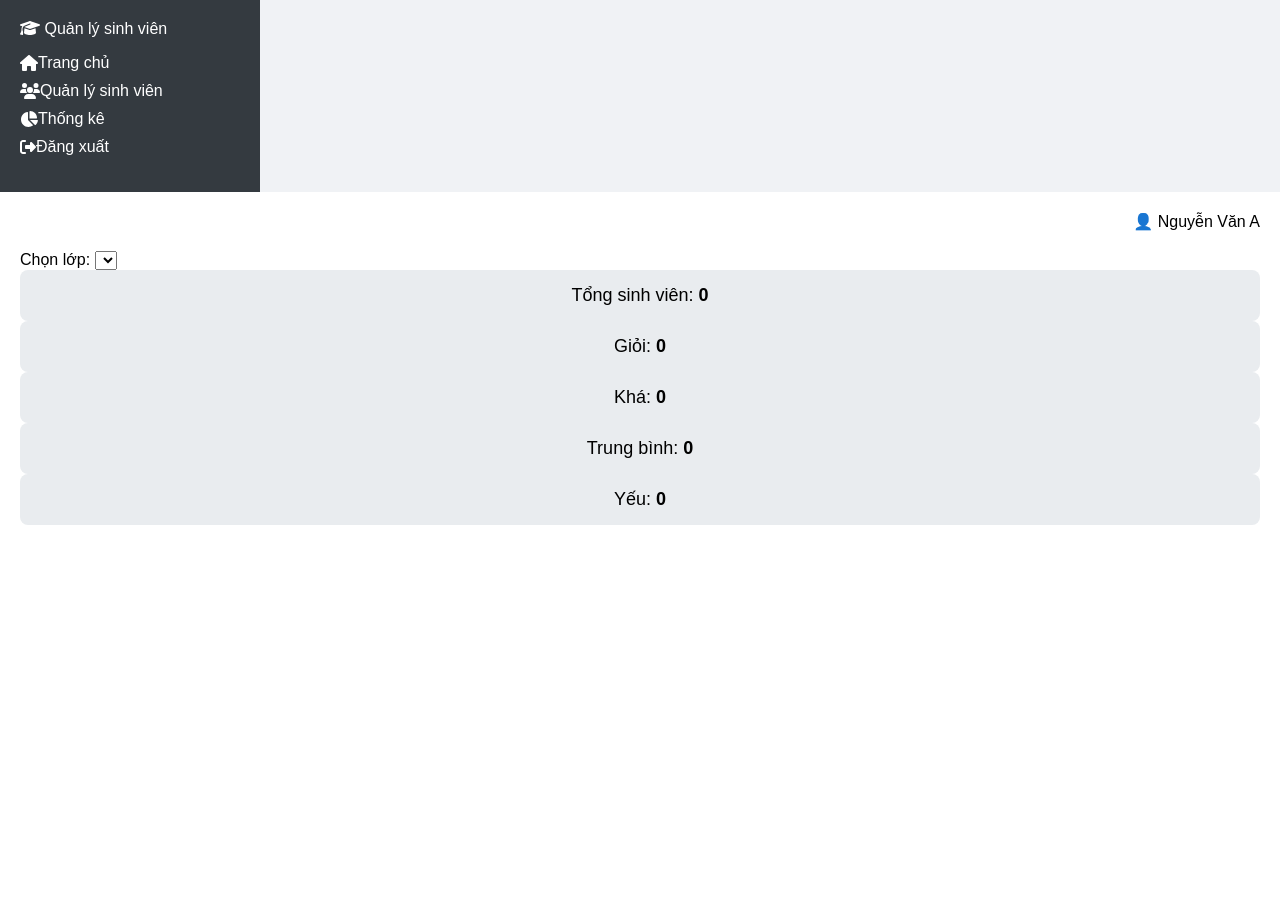
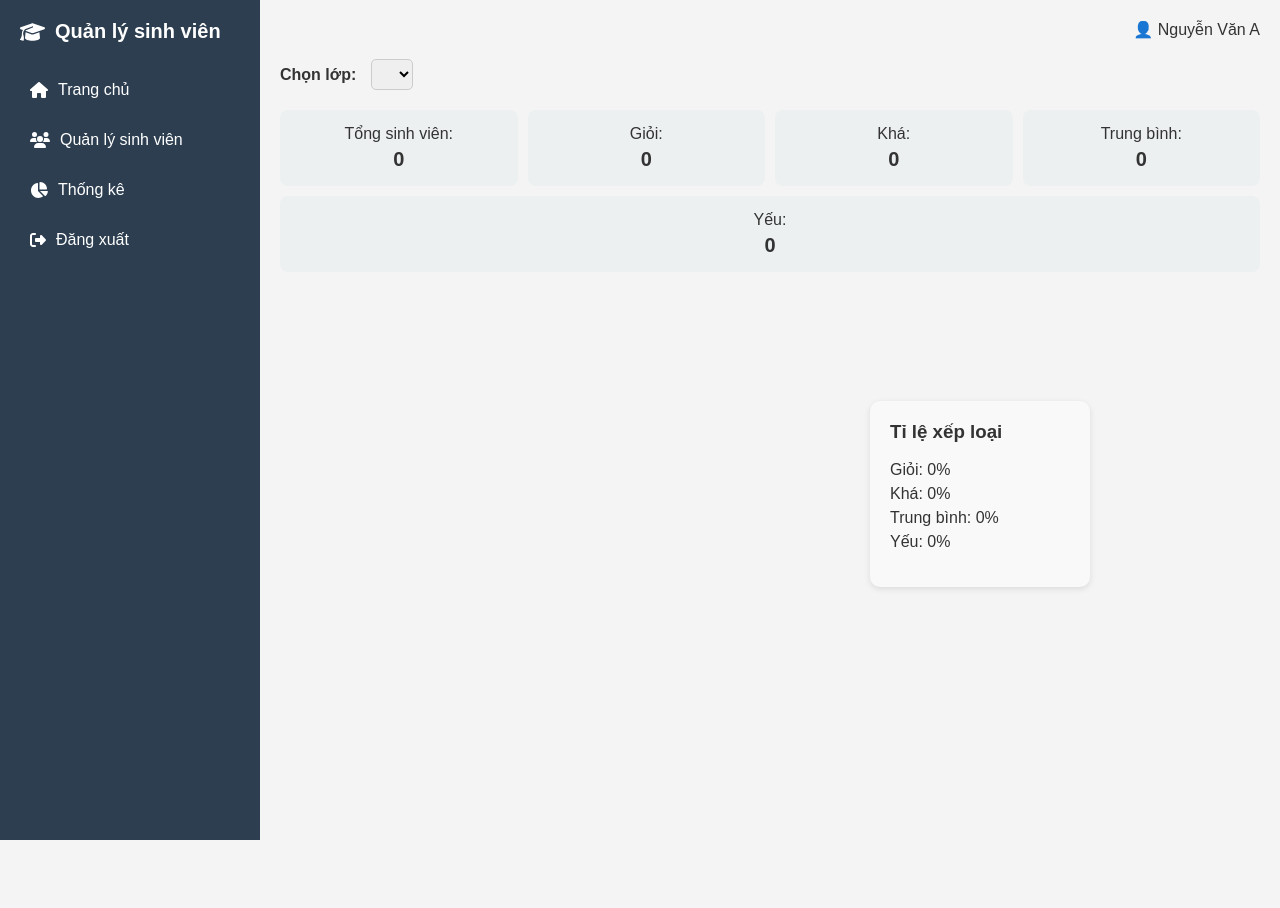
Before and after one commit to Rumnn/BTL-KTPM, a plain HTML site: page Frontend/html/thongke.html in a window 1280 px wide. Shown: the top 908 px of the page. After the commit the page ends 840 px from the top, so only its background shows below. Drawn offline with nearby package versions, Linux system fonts and the light colour scheme.

Commit message:
Update thongke.css

```diff
--- a/Frontend/css/thongke.css
+++ b/Frontend/css/thongke.css
@@ -1,98 +1,148 @@
+/* thongke.css - sidebar giống mẫu ảnh */
+
 body {
+  font-family: Arial, sans-serif;
   margin: 0;
-  font-family: Arial, sans-serif;
-  background-color: #f0f2f5;
+  padding: 0;
+  background-color: #f4f4f4;
+  color: #333;
 }
 
-.dashboard-container {
+.container {
   display: flex;
-  height: 100vh;
+  min-height: 100vh;
 }
 
 .sidebar {
+  background: #2c3e50;
+  color: #fff;
+  padding: 20px;
   width: 220px;
-  background-color: #343a40;
-  color: white;
-  padding: 20px;
+  min-height: 100vh;
 }
 
-.sidebar h2 {
+.sidebar-title {
+  display: flex;
+  align-items: center;
+  gap: 10px;
   font-size: 20px;
-  margin-bottom: 20px;
+  font-weight: bold;
+  margin-bottom: 30px;
 }
 
 .sidebar ul {
   list-style: none;
   padding: 0;
+  margin: 0;
 }
 
-.sidebar li {
-  margin: 10px 0;
+.sidebar ul li {
+  margin-bottom: 16px;
 }
 
-.sidebar a {
+.sidebar ul li a {
   color: white;
   text-decoration: none;
-  font-size: 16px;
   display: flex;
   align-items: center;
+  gap: 10px;
+  font-size: 16px;
+  padding: 8px 10px;
+  border-radius: 6px;
+  transition: background 0.2s;
 }
 
-.sidebar a i {
+.sidebar ul li a:hover {
+  background-color: #34495e;
+}
+
+.main-content {
+  flex: 1;
+  padding: 20px;
+}
+
+.user-info {
+  text-align: right;
+  font-size: 16px;
+  margin-bottom: 20px;
+}
+
+.class-filter {
+  margin-bottom: 20px;
+}
+
+.class-filter label {
+  font-weight: bold;
   margin-right: 10px;
 }
 
-.sidebar a:hover {
-  color: #17a2b8;
+.class-filter select {
+  padding: 5px 10px;
+  font-size: 16px;
+  border: 1px solid #ccc;
+  border-radius: 5px;
 }
 
-.main-content {
-  flex-grow: 1;
-  padding: 20px;
-  overflow-y: auto;
-  background-color: #fff;
-}
-
-.header {
+.stats-row {
   display: flex;
-  justify-content: flex-end;
-  align-items: center;
-  margin-bottom: 20px;
-  font-size: 16px;
-}
-
-.stats {
-  display: flex;
-  gap: 20px;
+  flex-wrap: wrap;
+  gap: 10px;
   margin-bottom: 30px;
 }
 
 .stat-box {
-  flex: 1;
-  background-color: #e9ecef;
+  background-color: #ecf0f1;
   padding: 15px;
   border-radius: 8px;
   text-align: center;
-  font-size: 18px;
+  font-size: 16px;
+  flex: 1;
+  min-width: 160px;
 }
 
-.chart-percent-wrapper {
+.stat-box strong {
+  display: block;
+  font-size: 20px;
+  margin-top: 5px;
+}
+
+.chart-section {
   display: flex;
-  gap: 30px;
   justify-content: center;
   align-items: center;
-  margin-top: 30px;
+  gap: 40px;
+  flex-wrap: wrap;
 }
 
-canvas#scoreChart {
-  max-width: 500px;
-  max-height: 500px;
+.chart-container {
+  padding: 0;
+  border-radius: 0;
+  box-shadow: none;
 }
 
-.percent-info {
-  background: #f7f7f7;
+#chart {
+  width: 380px !important;
+  height: 380px !important;
+}
+
+.chart-summary {
+  background: #f9f9f9;
   padding: 20px;
   border-radius: 10px;
-  box-shadow: 0 2px 5px rgba(0,0,0,0.1);
+  box-shadow: 0 2px 6px rgba(0, 0, 0, 0.1);
+  min-width: 180px;
+}
+
+.chart-summary h3 {
+  margin-top: 0;
+}
+
+.chart-summary ul {
+  list-style: none;
+  padding-left: 0;
   font-size: 16px;
 }
+
+.chart-summary li {
+  margin: 6px 0;
+}
```
